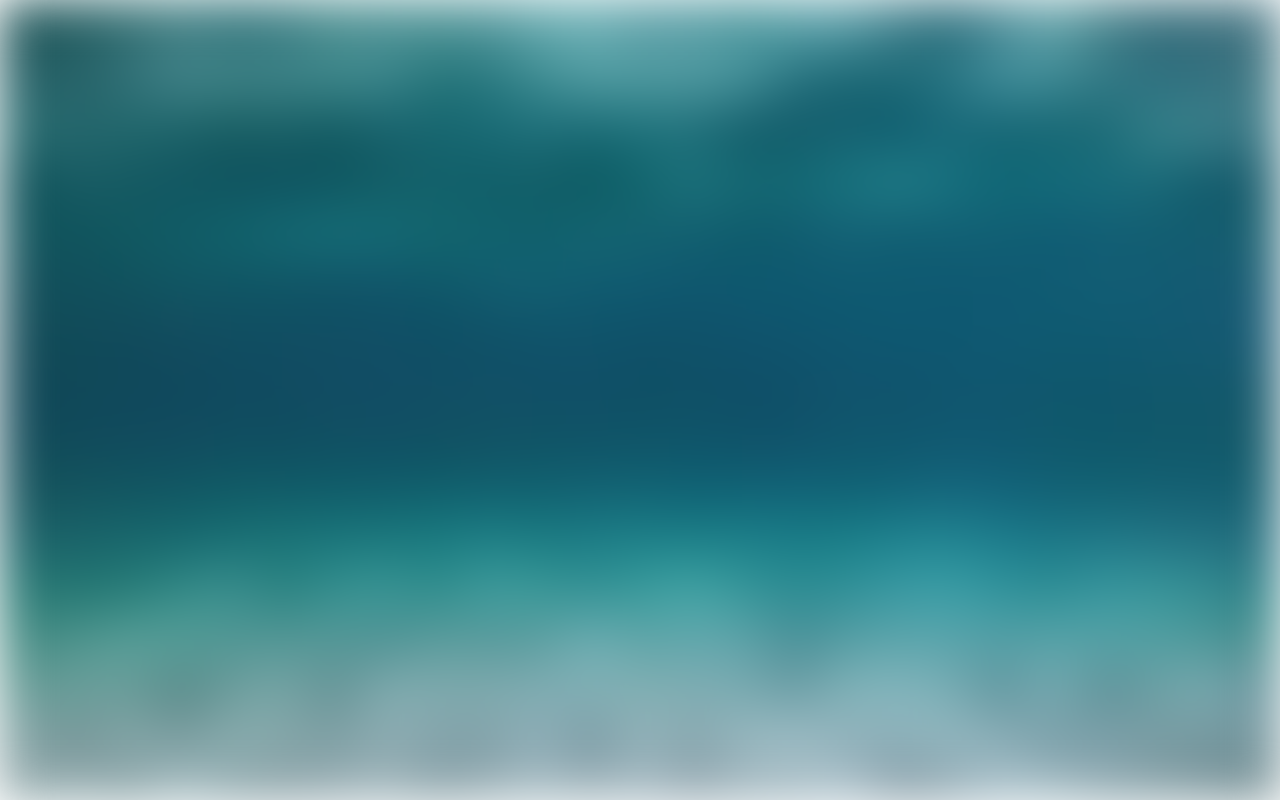
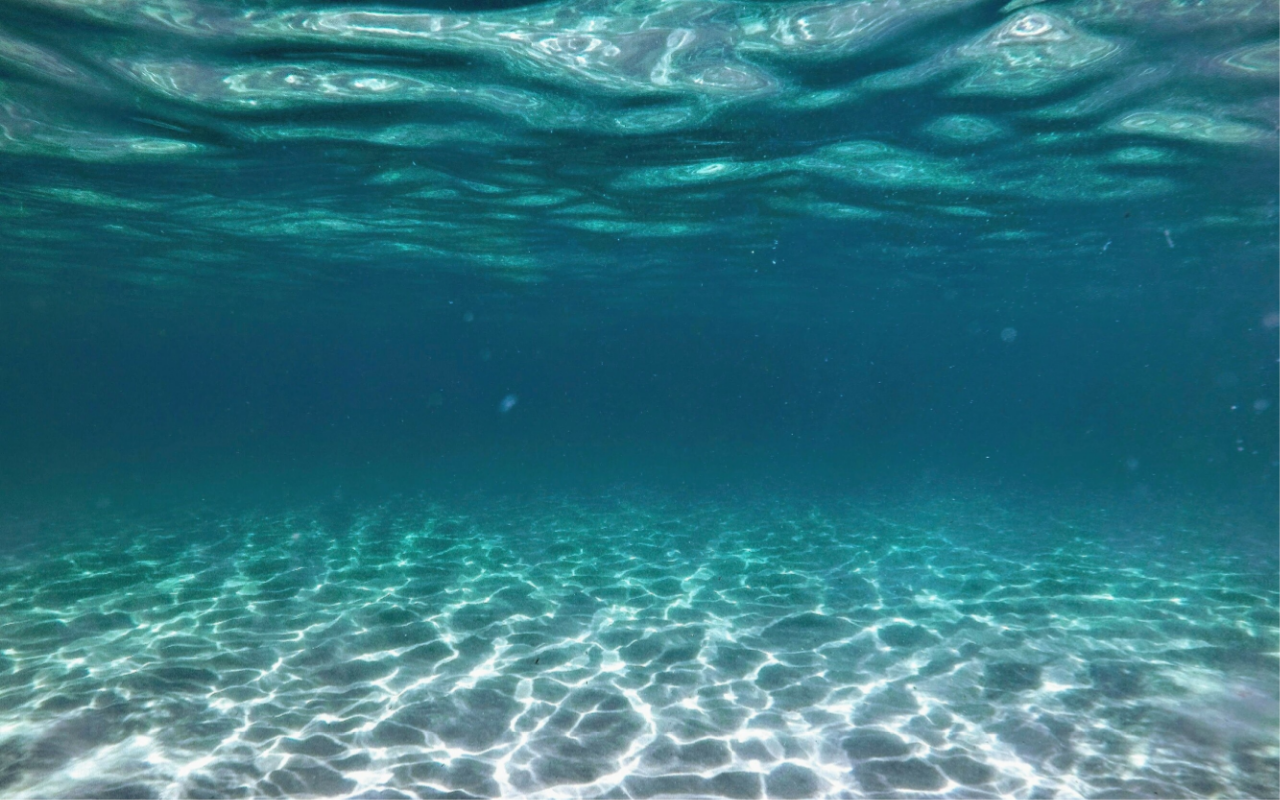
Before and after one commit to AlsonZ/blurry-image-loading, a plain HTML site: page index.html in a window 1280 px wide. Drawn offline with Linux system fonts and the light colour scheme.

Commit message:
create animation to load in big-image

```diff
--- a/style.css
+++ b/style.css
@@ -17,13 +17,29 @@ body {
   background-size: cover;
   background-repeat: no-repeat;
   background-image: url(./big-image.jpg);
-  filter: blur(25px);
+  filter: blur(40px);
 }
 .small-image {
+  /* width: 50%; */
   width: 100%;
   height: 100%;
   background-size: cover;
   background-repeat: no-repeat;
   background-image: url(./tiny-image.jpg);
-  filter: blur(25px);
+  filter: blur(40px);
 }
+
+.load-image {
+  background-image: url(./big-image.jpg);
+  filter: blur(40px);
+  animation: sharpen 1s forwards;
+}
+
+@keyframes sharpen {
+  0% {
+    filter: blur(40px);
+  }
+  100% {
+    filter: none;
+  }
+}
```
